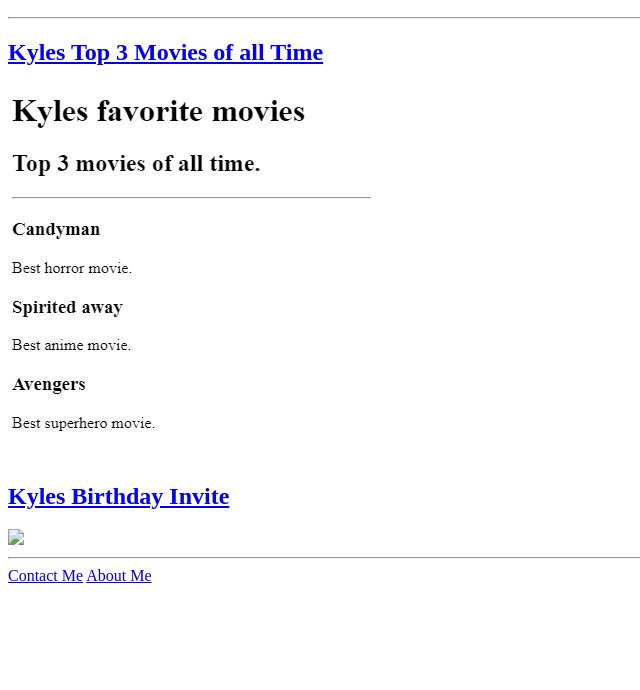
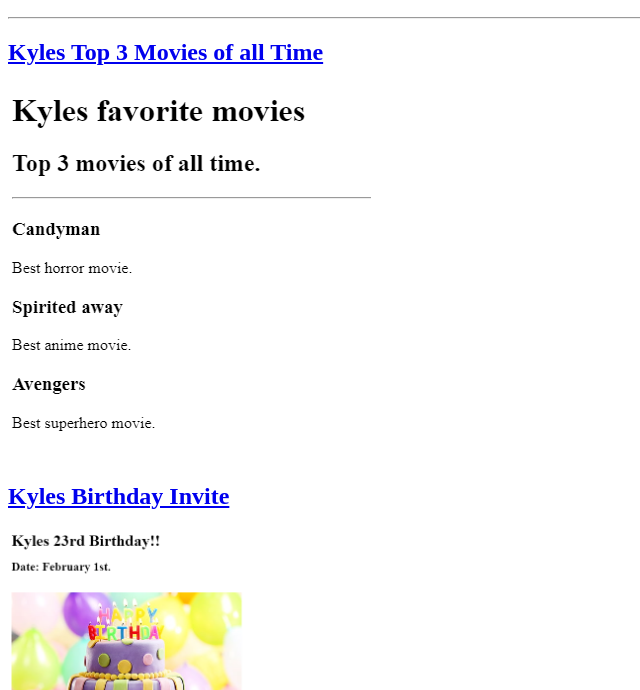
Before and after one commit to Knewberry24/html-portfolio, a plain HTML site: page index.html in a window 1280 px wide. Shown: the part 110-800 px from the top of the page, without its empty margins (0-640 px from the left). Drawn offline with Linux system fonts and the light colour scheme.

Commit message:
Add files via upload

```diff
--- a/index.html
+++ b/index.html
@@ -18,7 +18,7 @@
     <h2>
       <a href="./public/birthday-invite.html">Kyles Birthday Invite</a>
     </h2>
-    <img src="./assets/images/Kyles-birthday-invite.png/" height="300" />
+    <img src="./assets/images/Kyles-birthday-invite.png" height="300" />
     <hr />
     <a href="./public/contact.html">Contact Me</a>
     <a href="./public/about.html">About Me</a>
```
